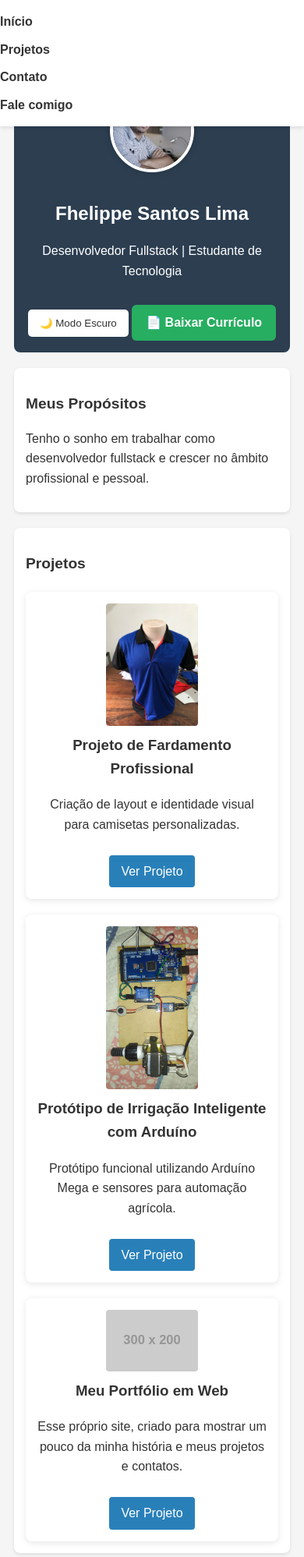
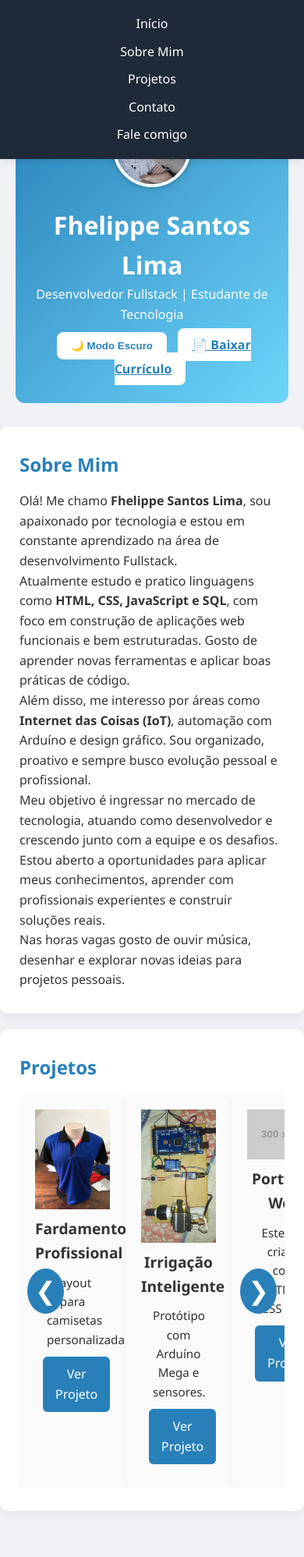
Before and after one commit to FhelippeSz/meu-portifolio, a plain HTML site: page index.html in a window 390 px wide. Shown: the top 1997 px of the page at 78% size. Drawn offline with Linux system fonts and the light colour scheme; placeholder pictures from the web are drawn by us.

Commit message:
Add files via upload

```diff
--- a/index.html
+++ b/index.html
@@ -14,6 +14,7 @@
     <nav class="menu-navegacao">
       <ul>
         <li><a href="#inicio">Início</a></li>
+        <li><a href="#sobre">Sobre Mim</a></li>
         <li><a href="#projetos">Projetos</a></li>
         <li><a href="#contato">Contato</a></li>
         <li><a href="#fale">Fale comigo</a></li>
@@ -29,56 +30,50 @@
       <a href="curriculo.pdf" download class="btn-download" target="_blank">📄 Baixar Currículo</a>
     </header>
 
-    <!-- SOBRE / PROPÓSITOS -->
-    <section class="animar">
-      <h2>Meus Propósitos</h2>
-      <p>
-        Tenho o sonho em trabalhar como desenvolvedor fullstack e crescer no
-        âmbito profissional e pessoal.
-      </p>
+    <!-- SOBRE MIM -->
+    <section id="sobre" class="animar">
+      <h2>Sobre Mim</h2>
+      <p>Olá! Me chamo <strong>Fhelippe Santos Lima</strong>, sou apaixonado por tecnologia e estou em constante aprendizado na área de desenvolvimento Fullstack.</p>
+
+      <p>Atualmente estudo e pratico linguagens como <strong>HTML, CSS, JavaScript e SQL</strong>, com foco em construção de aplicações web funcionais e bem estruturadas. Gosto de aprender novas ferramentas e aplicar boas práticas de código.</p>
+
+      <p>Além disso, me interesso por áreas como <strong>Internet das Coisas (IoT)</strong>, automação com Arduíno e design gráfico. Sou organizado, proativo e sempre busco evolução pessoal e profissional.</p>
+
+      <p>Meu objetivo é ingressar no mercado de tecnologia, atuando como desenvolvedor e crescendo junto com a equipe e os desafios. Estou aberto a oportunidades para aplicar meus conhecimentos, aprender com profissionais experientes e construir soluções reais.</p>
+
+      <p>Nas horas vagas gosto de ouvir música, desenhar e explorar novas ideias para projetos pessoais.</p>
     </section>
 
     <!-- PROJETOS -->
     <section id="projetos" class="animar">
   <h2>Projetos</h2>
-      <div class="projetos">
+  <div class="carrossel-container">
+    <button class="carrossel-btn prev">&#10094;</button>
+
+    <div class="carrossel" id="carrosselProjetos">
       <div class="projeto">
-          <img src="camisa.jpeg" alt="Desenho de fardamento" />
-          <h3>Projeto de Fardamento Profissional</h3>
-          <p>
-            Criação de layout e identidade visual para camisetas personalizadas.
-          </p>
-          <a href="https://seu-link-projeto1.com" target="_blank"
-            >Ver Projeto</a
-          >
+        <img src="camisa.jpeg" alt="Fardamento" />
+        <h3>Fardamento Profissional</h3>
+        <p>Layout para camisetas personalizadas.</p>
+        <a href="#">Ver Projeto</a>
       </div>
 
       <div class="projeto">
-          <img src="irrigação.jpg" alt="Protótipo de Irrigação" />
-          <h3>Protótipo de Irrigação Inteligente com Arduíno</h3>
-          <p>
-            Protótipo funcional utilizando Arduíno Mega e sensores para
-            automação agrícola.
-          </p>
-          <a href="https://seu-link-projeto2.com" target="_blank"
-            >Ver Projeto</a
-          >
+        <img src="irrigação.jpg" alt="Irrigação Arduino" />
+        <h3>Irrigação Inteligente</h3>
+        <p>Protótipo com Arduíno Mega e sensores.</p>
+        <a href="#">Ver Projeto</a>
       </div>
 
       <div class="projeto">
-          <img
-            src="https://via.placeholder.com/300x200"
-            alt="Meu Portfólio em Web"
-          />
-          <h3>Meu Portfólio em Web</h3>
-          <p>
-            Esse próprio site, criado para mostrar um pouco da minha história e
-            meus projetos e contatos.
-          </p>
-          <a href="https://seu-link-projeto3.com" target="_blank"
-            >Ver Projeto</a
-          >
+        <img src="https://via.placeholder.com/300x200" alt="Portfólio" />
+        <h3>Portfólio Web</h3>
+        <p>Este site criado com HTML, CSS e JS.</p>
+        <a href="#">Ver Projeto</a>
       </div>
+    </div>
+
+    <button class="carrossel-btn next">&#10095;</button>
   </div>
 </section>
 
@@ -86,40 +81,20 @@
     <section id="contato">
       <h2>Contatos</h2>
       <div class="redes-sociais">
-        <a
-          href="https://www.linkedin.com/in/fhelippe-santos-939a11178/"
-          target="_blank"
-          ><i class="fab fa-linkedin"></i
-        ></a>
-        <a href="mailto:fhelippelimasantos@gmail.com" target="_blank"
-          ><i class="fas fa-envelope"></i
-        ></a>
-        <a href="https://wa.me/5575998540199" target="_blank"
-          ><i class="fa-brands fa-whatsapp"></i
-        ></a>
+        <a href="https://www.linkedin.com/in/fhelippe-santos-939a11178/" target="_blank"><i class="fab fa-linkedin"></i></a>
+        <a href="mailto:fhelippelimasantos@gmail.com" target="_blank"><i class="fas fa-envelope"></i></a>
+        <a href="https://wa.me/5575998540199" target="_blank"><i class="fa-brands fa-whatsapp"></i></a>
       </div>
     </section>
 
     <!-- FORMULÁRIO DE CONTATO -->
     <section id="fale">
       <h2>Fale comigo</h2>
-      <form
-        action="https://formsubmit.co/fhelippelimasantos@gmail.com"
-        method="POST"
-        class="form-contato"
-      >
+      <form action="https://formsubmit.co/fhelippelimasantos@gmail.com" method="POST" class="form-contato">
         <input type="text" name="name" placeholder="Seu nome" required />
         <input type="email" name="email" placeholder="Seu e-mail" required />
-        <textarea
-          name="message"
-          rows="5"
-          placeholder="Sua mensagem"
-          required
-        ></textarea>
-
+        <textarea name="message" rows="5" placeholder="Sua mensagem" required></textarea>
         <input type="hidden" name="_captcha" value="false" />
-        <!-- <input type="hidden" name="_next" value="https://seusite.com/obrigado.html"> -->
-
         <button type="submit">Enviar</button>
       </form>
     </section>
@@ -163,4 +138,27 @@
       });
     </script>
   </body>
+  <script>
+  const carrossel = document.getElementById("carrosselProjetos");
+  const btnPrev = document.querySelector(".carrossel-btn.prev");
+  const btnNext = document.querySelector(".carrossel-btn.next");
+
+  let index = 0;
+  const totalSlides = carrossel.children.length;
+
+  function atualizarCarrossel() {
+    const offset = -index * 100;
+    carrossel.style.transform = `translateX(${offset}%)`;
+  }
+
+  btnNext.addEventListener("click", () => {
+    index = (index + 1) % totalSlides;
+    atualizarCarrossel();
+  });
+
+  btnPrev.addEventListener("click", () => {
+    index = (index - 1 + totalSlides) % totalSlides;
+    atualizarCarrossel();
+  });
+</script>
 </html>
--- a/style.css
+++ b/style.css
@@ -1,31 +1,31 @@
-/* Rolagem suave */
+/* Fonte moderna e reset */
+* {
+  margin: 0;
+  padding: 0;
+  box-sizing: border-box;
+}
+
 html {
   scroll-behavior: smooth;
 }
 
-/* Transições suaves */
-body, header, section, footer {
-  transition: background-color 0.5s ease, color 0.5s ease;
+body {
+  font-family: "Segoe UI", Tahoma, Geneva, Verdana, sans-serif;
+  background-color: #f0f2f5;
+  color: #333;
+  padding-top: 80px;
+  line-height: 1.6;
+  transition: background-color 0.5s, color 0.5s;
 }
 
-body {
-  font-family: Arial, sans-serif;
-  background-color: #f5f5f5;
-  color: #333;
-  padding: 20px;
-  padding-top: 70px; /* compensação do menu fixo */
-  line-height: 1.6;
-}
-
-/* MENU DE NAVEGAÇÃO */
+/* MENU NAVEGAÇÃO */
 .menu-navegacao {
   position: fixed;
   top: 0;
-  left: 0;
   width: 100%;
-  background-color: #ffffff;
-  box-shadow: 0 2px 5px rgba(0,0,0,0.1);
-  z-index: 1000;
+  background-color: #1e2a38;
+  box-shadow: 0 2px 8px rgba(0, 0, 0, 0.1);
+  z-index: 999;
 }
 
 .menu-navegacao ul {
@@ -33,269 +33,272 @@ body {
   justify-content: center;
   gap: 30px;
   list-style: none;
-  margin: 0;
-  padding: 15px 0;
+  padding: 18px;
 }
 
 .menu-navegacao a {
+  color: #fff;
   text-decoration: none;
-  color: #333;
-  font-weight: bold;
+  font-weight: 500;
+  font-size: 1rem;
   transition: color 0.3s;
 }
 
 .menu-navegacao a:hover {
-  color: #2980b9;
+  color: #4fc3f7;
 }
 
-/* Modo escuro do menu */
-.dark-mode .menu-navegacao {
-  background-color: #2a2a2a;
+/* HEADER */
+header {
+  text-align: center;
+  padding: 40px 20px;
+  background: linear-gradient(135deg, #2980b9, #6dd5fa);
+  color: white;
+  border-radius: 12px;
+  margin: 0 20px 30px 20px;
+  transition: background 0.5s;
 }
 
-.dark-mode .menu-navegacao a {
-  color: #f5f5f5;
+.foto-perfil {
+  width: 140px;
+  height: 140px;
+  object-fit: cover;
+  border-radius: 50%;
+  border: 4px solid white;
+  margin-bottom: 15px;
+  box-shadow: 0 0 10px rgba(0, 0, 0, 0.3);
 }
 
-.dark-mode .menu-navegacao a:hover {
-  color: #80d4ff;
+/* Botões */
+#modo-toggle,
+.btn-download {
+  margin: 10px 5px 0;
+  padding: 10px 18px;
+  border: none;
+  border-radius: 8px;
+  background-color: #fff;
+  color: #2980b9;
+  font-weight: bold;
+  cursor: pointer;
+  transition: all 0.3s ease;
 }
 
-/* Cabeçalho */
-header {
-  background-color: #2c3e50;
+#modo-toggle:hover,
+.btn-download:hover {
+  background-color: #2980b9;
   color: white;
-  padding: 20px;
-  text-align: center;
-  border-radius: 8px;
-}
-
-/* Foto de perfil */
-.foto-perfil {
-  width: 150px;
-  height: 150px;
-  border-radius: 50%;
-  object-fit: cover;
-  border: 4px solid white;
-  margin-bottom: 10px;
-  box-shadow: 0 0 8px rgba(0,0,0,0.2);
 }
 
 /* Seções */
 section {
   background-color: white;
-  padding: 20px;
-  margin-top: 20px;
-  border-radius: 8px;
-  box-shadow: 0 2px 4px rgba(0,0,0,0.1);
+  padding: 30px 25px;
+  margin: 20px auto;
+  border-radius: 10px;
+  max-width: 900px;
+  box-shadow: 0 4px 16px rgba(0, 0, 0, 0.06);
+  opacity: 0;
+  transform: translateY(30px);
+  transition: opacity 0.8s ease, transform 0.8s ease;
 }
 
-/* Links */
-a {
-  color: #2980b9;
-  text-decoration: none;
+.aparecer {
+  opacity: 1;
+  transform: translateY(0);
 }
 
-a:hover {
-  text-decoration: underline;
+/* Títulos */
+h2 {
+  font-size: 1.8rem;
+  color: #2980b9;
+  margin-bottom: 15px;
 }
 
-/* Rodapé */
-footer {
-  text-align: center;
-  margin-top: 30px;
-  color: #777;
-  font-size: 0.9em;
-}
-
-/* Projetos */
+/* PROJETOS */
 .projetos {
   display: grid;
-  grid-template-columns: repeat(auto-fit, minmax(280px, 1fr));
+  grid-template-columns: repeat(auto-fit, minmax(260px, 1fr));
   gap: 20px;
-  margin-top: 20px;
 }
 
 .projeto {
-  background-color: #ffffff;
-  padding: 15px;
-  border-radius: 8px;
-  box-shadow: 0 2px 8px rgba(0,0,0,0.1);
+  background: #fafafa;
+  border-radius: 10px;
+  overflow: hidden;
   text-align: center;
-  transition: all 0.4s ease;
+  transition: transform 0.3s ease, box-shadow 0.3s;
+  box-shadow: 0 4px 10px rgba(0, 0, 0, 0.05);
+}
+
+.projeto:hover {
+  transform: translateY(-5px);
+  box-shadow: 0 8px 20px rgba(0, 0, 0, 0.1);
 }
 
 .projeto img {
-  width: 40%;
-  max-width: 250px;
+  width: 100%;
   height: auto;
-  border-radius: 4px;
-  margin: 0 auto;
   display: block;
 }
 
 .projeto h3 {
-  margin-top: 10px;
+  font-size: 1.2rem;
+  margin: 10px 0;
+}
+
+.projeto p {
+  padding: 0 15px;
+  font-size: 0.95rem;
 }
 
 .projeto a {
   display: inline-block;
-  margin-top: 10px;
-  padding: 8px 15px;
+  margin: 10px;
+  padding: 10px 16px;
   background-color: #2980b9;
   color: white;
+  border-radius: 6px;
   text-decoration: none;
-  border-radius: 4px;
   transition: background 0.3s;
 }
 
 .projeto a:hover {
-  background-color: #1f5f91;
+  background-color: #1c598c;
 }
 
-/* Redes Sociais */
-.redes-sociais {
-  margin-top: 10px;
-}
-
-.redes-sociais a {
-  font-size: 24px;
-  margin-right: 15px;
-  color: #790000;
-  transition: color 0.3s;
-}
-
-.redes-sociais a:hover {
-  color: #43a502;
-}
-
-/* Botão modo escuro */
-#modo-toggle {
-  margin-top: 10px;
-  padding: 10px 15px;
-  background-color: #ffffff;
-  color: #333;
-  border: none;
-  border-radius: 5px;
-  cursor: pointer;
-  transition: all 0.3s;
-}
-
-#modo-toggle:hover {
-  background-color: #ddd;
-}
-
-/* Modo escuro */
-.dark-mode {
-  background-color: #1c1c1c;
-  color: #f5f5f5;
-}
-
-.dark-mode header {
-  background-color: #333;
-}
-
-.dark-mode section {
-  background-color: #2a2a2a;
-  color: #f5f5f5;
-}
-
-.dark-mode footer {
-  color: #ccc;
-}
-
-.dark-mode a {
-  color: #80d4ff;
-}
-
-.dark-mode #modo-toggle {
-  background-color: #333;
-  color: #f5f5f5;
-}
-
-.dark-mode h1,
-.dark-mode h2,
-.dark-mode h3,
-.dark-mode p,
-.dark-mode li {
-  color: #f5f5f5;
-}
-
-/* Formulário de Contato */
+/* FORMULÁRIO */
 .form-contato {
   display: flex;
   flex-direction: column;
   gap: 15px;
-  margin-top: 20px;
+  margin-top: 10px;
 }
 
 .form-contato input,
 .form-contato textarea {
   padding: 12px;
-  font-size: 1em;
-  border-radius: 6px;
+  border-radius: 8px;
   border: 1px solid #ccc;
-  resize: none;
+  font-size: 1rem;
 }
 
 .form-contato button {
-  background-color: #2980b9;
+  background-color: #27ae60;
   color: white;
+  padding: 12px;
   border: none;
-  padding: 12px;
-  font-size: 1em;
-  border-radius: 6px;
+  border-radius: 8px;
+  font-size: 1rem;
   cursor: pointer;
   transition: background 0.3s;
 }
 
 .form-contato button:hover {
-  background-color: #1f5f91;
+  background-color: #219150;
 }
 
-/* Formulário no modo escuro */
+/* REDES SOCIAIS */
+.redes-sociais {
+  display: flex;
+  justify-content: center;
+  gap: 25px;
+  margin-top: 15px;
+}
+
+.redes-sociais a {
+  font-size: 28px;
+  color: #2980b9;
+  transition: color 0.3s;
+}
+
+.redes-sociais a:hover {
+  color: #1c598c;
+}
+
+/* RODAPÉ */
+footer {
+  text-align: center;
+  color: #999;
+  font-size: 0.9rem;
+  margin: 40px 0 20px;
+}
+
+/* MODO ESCURO */
+.dark-mode {
+  background-color: #121212;
+  color: #e0e0e0;
+}
+
+.dark-mode header {
+  background: linear-gradient(135deg, #1c1c1c, #333);
+}
+
+.dark-mode section {
+  background-color: #1e1e1e;
+}
+
+.dark-mode h2 {
+  color: #4fc3f7;
+}
+
+.dark-mode .menu-navegacao {
+  background-color: #1c1c1c;
+}
+
+.dark-mode .menu-navegacao a {
+  color: #e0e0e0;
+}
+
+.dark-mode .menu-navegacao a:hover {
+  color: #4fc3f7;
+}
+
+.dark-mode .projeto {
+  background-color: #2a2a2a;
+}
+
+.dark-mode .projeto a {
+  background-color: #4fc3f7;
+  color: #1e1e1e;
+}
+
+.dark-mode .projeto a:hover {
+  background-color: #29b6f6;
+}
+
 .dark-mode .form-contato input,
 .dark-mode .form-contato textarea {
-  background-color: #444;
+  background-color: #2a2a2a;
   color: white;
-  border: 1px solid #666;
+  border: 1px solid #555;
 }
 
 .dark-mode .form-contato button {
-  background-color: #555;
+  background-color: #4caf50;
 }
 
 .dark-mode .form-contato button:hover {
-  background-color: #777;
+  background-color: #388e3c;
 }
 
-/* Animação de fade-in */
-@keyframes fadeInUp {
-  0% {
-    opacity: 0;
-    transform: translateY(30px);
-  }
-  100% {
-    opacity: 1;
-    transform: translateY(0);
-  }
+.dark-mode .redes-sociais a {
+  color: #4fc3f7;
 }
 
-/* Classe ativada ao rolar */
-.aparecer {
-  animation: fadeInUp 0.8s ease forwards;
-  opacity: 0;
-}
-
-/* Responsivo */
+/* RESPONSIVO */
 @media (max-width: 600px) {
-  body {
-    padding: 10px;
-    padding-top: 90px;
+  header {
+    padding: 30px 15px;
   }
 
-  header, section {
-    padding: 15px;
+  .menu-navegacao ul {
+    flex-direction: column;
+    align-items: center;
+    gap: 10px;
+  }
+
+  h2 {
+    font-size: 1.5rem;
   }
 
   .foto-perfil {
@@ -303,46 +306,61 @@ footer {
     height: 100px;
   }
 
-  h1 {
-    font-size: 1.5em;
-  }
-
-  h2 {
-    font-size: 1.2em;
-  }
-
-  p, li {
-    font-size: 1em;
-  }
-
-  .menu-navegacao ul {
-    flex-direction: column;
-    gap: 10px;
+  body {
+    padding-top: 110px;
   }
 }
-.btn-download {
-  display: inline-block;
-  margin-top: 15px;
-  padding: 10px 18px;
-  background-color: #27ae60;
+.carrossel-container {
+  position: relative;
+  overflow: hidden;
+  max-width: 900px;
+  margin: auto;
+}
+
+.carrossel {
+  display: flex;
+  transition: transform 0.5s ease-in-out;
+}
+
+.projeto {
+  min-width: 40%;
+  box-sizing: border-box;
+  padding: 20px;
+}
+
+.carrossel-btn {
+  position: absolute;
+  top: 50%;
+  transform: translateY(-50%);
+  background-color: #2980b9;
   color: white;
-  text-decoration: none;
-  font-weight: bold;
-  border-radius: 6px;
+  border: none;
+  font-size: 2rem;
+  padding: 10px;
+  cursor: pointer;
+  z-index: 10;
+  border-radius: 50%;
   transition: background-color 0.3s;
 }
 
-.btn-download:hover {
-  background-color: #1e8449;
+.carrossel-btn:hover {
+  background-color: #1f5f91;
+}
+
+.carrossel-btn.prev {
+  left: 10px;
+}
+
+.carrossel-btn.next {
+  right: 10px;
 }
 
 /* Modo escuro */
-.dark-mode .btn-download {
-  background-color: #2ecc71;
-  color: #1c1c1c;
+.dark-mode .carrossel-btn {
+  background-color: #4fc3f7;
+  color: #1e1e1e;
 }
 
-.dark-mode .btn-download:hover {
-  background-color: #27ae60;
-  color: white;
+.dark-mode .carrossel-btn:hover {
+  background-color: #29b6f6;
 }
```
Lines whose indentation alone changed are shown as unchanged.
